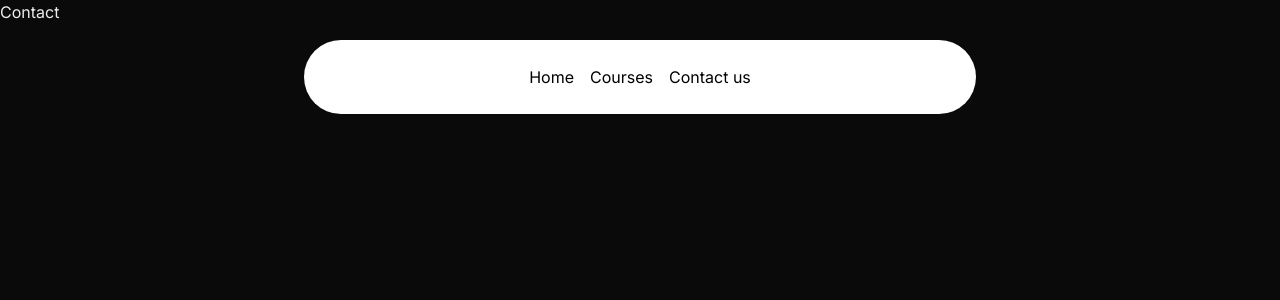
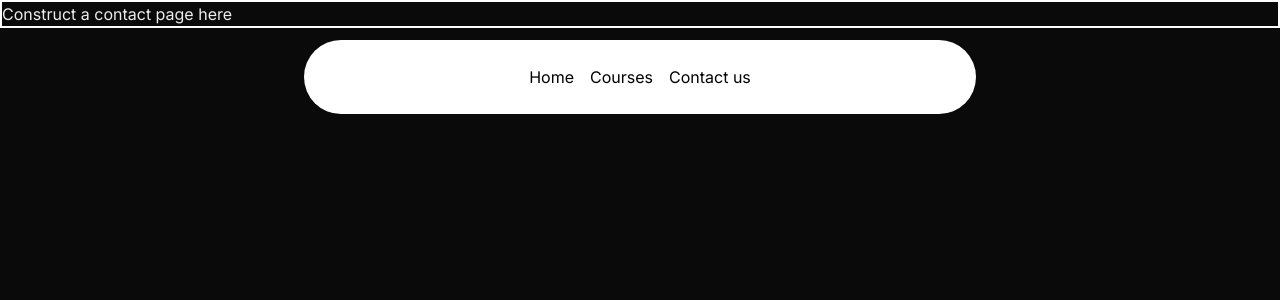
Before and after one commit to Saksham-Shukla-05/Next.js_music_app, a Next.js app: page /contact in a window 1280 px wide. Shown: the top 300 px of the page. Built offline with nearby package versions, Linux system fonts and the light colour scheme.

Commit message:
Update Contact page layout with a styled container

```diff
--- a/src/app/contact/page.tsx
+++ b/src/app/contact/page.tsx
@@ -1,4 +1,8 @@
 "use client";
 export default function Contact() {
-  return <p>Contact</p>;
+  return (
+    <div className="w-full border-2 border-white">
+      Construct a contact page here{" "}
+    </div>
+  );
 }
```
